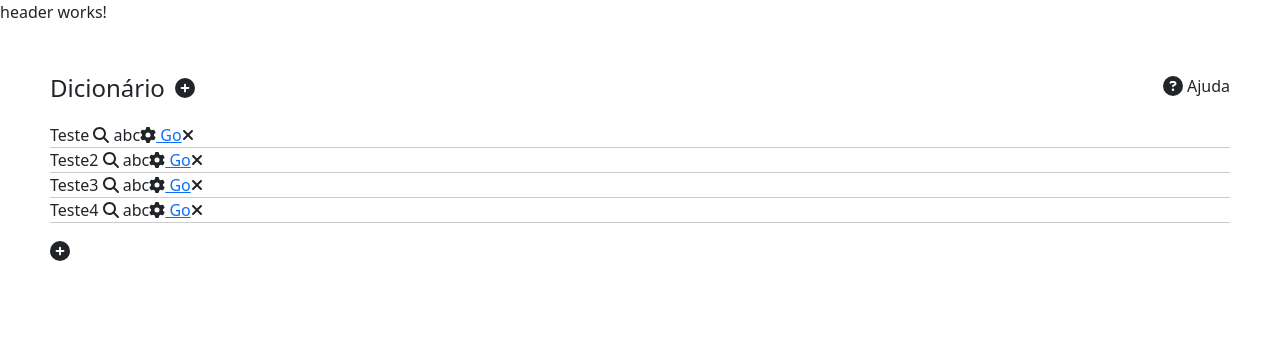
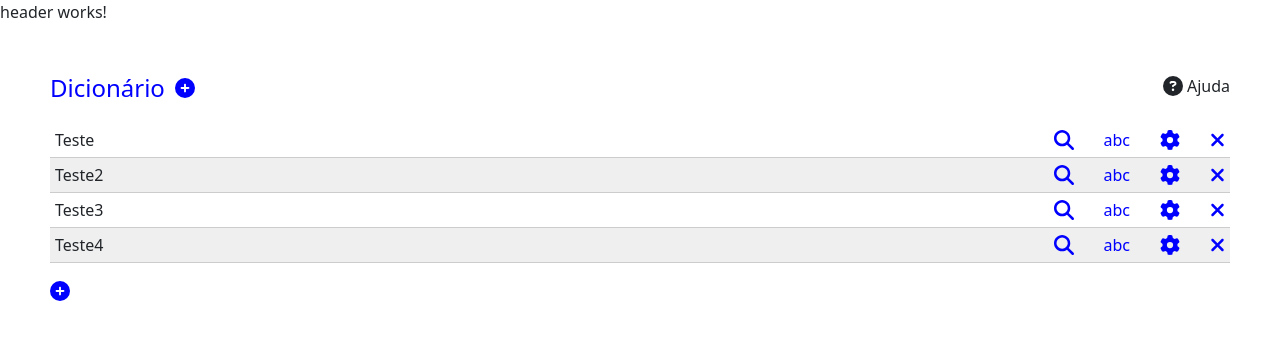
Before and after one commit to oscarvalini/estudo-angular, an Angular app: page /dicionarios in a window 1280 px wide. Shown: the top 340 px of the page. Built offline with nearby package versions, Linux system fonts and the light colour scheme.

Commit message:
Formulario dicionario

```diff
--- a/src/app/app.module.ts
+++ b/src/app/app.module.ts
@@ -9,6 +9,9 @@ import { DicionarioConsultaComponent } from './dicionario-consulta/dicionario-co
 import { DicionarioTextoComponent } from './dicionario-texto/dicionario-texto.component';
 import { BrowserAnimationsModule } from '@angular/platform-browser/animations';
 import { FontAwesomeModule } from '@fortawesome/angular-fontawesome';
+import { ModalAdicionarDicionarioComponent } from './modal-adicionar-dicionario/modal-adicionar-dicionario.component';
+import { ModalModule } from 'ngx-bootstrap/modal';
+import { ReactiveFormsModule } from '@angular/forms';
 
 @NgModule({
   declarations: [
@@ -17,12 +20,15 @@ import { FontAwesomeModule } from '@fortawesome/angular-fontawesome';
     DicionarioCadastroComponent,
     DicionarioConsultaComponent,
     DicionarioTextoComponent,
+    ModalAdicionarDicionarioComponent
   ],
   imports: [
     BrowserModule,
     AppRoutingModule,
     BrowserAnimationsModule,
-    FontAwesomeModule
+    FontAwesomeModule,
+    ModalModule.forRoot(),
+    ReactiveFormsModule
   ],
   providers: [],
   bootstrap: [AppComponent]
--- a/src/app/dicionario-cadastro/dicionario-cadastro.component.css
+++ b/src/app/dicionario-cadastro/dicionario-cadastro.component.css
@@ -10,6 +10,11 @@ main {
 .titulo {
     display: flex;
     align-items: center;
+    color: blue;
+}
+
+.botao-adicionar-dicionario {
+    color: blue;
 }
 
 .titulo--nome {
@@ -21,8 +26,33 @@ main {
     padding: 0;
 }
 
-.lista-dicionarios__item {
+.dicionario {
+    padding: 5px;
+    display: flex;
     list-style: none;
     margin: 0;
     border-bottom: 1px solid #CCC;
 }
+
+.dicionario:nth-child(even) {
+    background-color: #EFEFEF;
+}
+
+.dicionario-nome {
+    flex-grow: 1;
+}
+
+.dicionario-acao {
+    margin-left: 30px;
+    color: blue;
+    font-style: none;
+    text-decoration: none;
+}
+
+/* Modal de Cadastro do funcionário */
+
+.modal-header {
+    padding: 2px 10px;
+    background-color: blue;
+    color: white;
+}
--- a/src/app/dicionario-cadastro/dicionario-cadastro.component.html
+++ b/src/app/dicionario-cadastro/dicionario-cadastro.component.html
@@ -2,7 +2,8 @@
     <div class="parte-superior">
         <section class="titulo">
             <h1 class="titulo--nome">Dicionário</h1>
-            <fa-icon [icon]="iconeAdicionar" size="lg" (click)="adicionarDicionario()"></fa-icon>
+            <fa-icon class="botao-adicionar-dicionario" [icon]="iconeAdicionar" size="lg"
+                (click)="abreDicionarioForm(template)"></fa-icon>
         </section>
         <section>
             <fa-icon [icon]="iconeAjuda" size="lg"></fa-icon>
@@ -11,16 +12,30 @@
     </div>
 
     <ul class="lista-dicionarios">
-        <li *ngFor="let dicionario of dicionarios"
-        class="lista-dicionarios__item"
-        >
-            {{dicionario.nome}}
-            <fa-icon [icon]="iconeLupa"></fa-icon>
-            <a> abc</a>
-            <fa-icon [icon]="iconeEngrenagem"></fa-icon>
-            <a [routerLink]="['/dicionarios/', dicionario.codigo]"> Go</a>
-            <fa-icon [icon]="iconeExcluir" (click)="excluirDicionario(dicionario.codigo)"></fa-icon>
+        <li *ngFor="let dicionario of dicionarios" class="dicionario">
+            <span class="dicionario-nome">{{dicionario.nome}}</span>
+            <fa-icon class="dicionario-acao" [icon]="iconeLupa" [routerLink]="['/dicionarios/', dicionario.codigo]"
+                size="lg"></fa-icon>
+            <a class="dicionario-acao" routerLink="/dicionario/{{dicionario.codigo}}/palavras">abc</a>
+            <fa-icon class="dicionario-acao" [icon]="iconeEngrenagem" size="lg"></fa-icon>
+            <fa-icon class="dicionario-acao" [icon]="iconeExcluir" size="lg"
+                (click)="excluirDicionario(dicionario.codigo)"></fa-icon>
         </li>
     </ul>
-    <fa-icon [icon]="iconeAdicionar" size="lg" (click)="adicionarDicionario()"></fa-icon>
+    <fa-icon class="botao-adicionar-dicionario" [icon]="iconeAdicionar" size="lg" (click)="abreDicionarioForm(template)">
+    </fa-icon>
 </main>
+
+<ng-template #template>
+    <div class="modal-header">
+        <fa-icon [icon]="iconeEditar" size="lg"></fa-icon>
+        <h4 class="modal-title"> Dicionário</h4>
+        <fa-icon class="pull-right" aria-hidden="true" [icon]="iconeExcluir"(click)="modalRef?.hide()" size="lg"></fa-icon>
+    </div>
+    <div class="modal-body">
+        <form [formGroup]="dicionarioForm" (ngSubmit)="adicionarDicionario()">
+            <label class="form-label" for="titulo">Título</label>
+            <input class="form-control" type="text" formControlName="nome" name="titulo">
+        </form>
+    </div>
+</ng-template>
--- a/src/app/dicionario-cadastro/dicionario-cadastro.component.ts
+++ b/src/app/dicionario-cadastro/dicionario-cadastro.component.ts
@@ -1,7 +1,9 @@
-import { Component, OnInit } from '@angular/core';
+import { Component, OnInit, TemplateRef } from '@angular/core';
 import { DicionarioService } from '../dicionario.service';
 import { Dicionario } from './dicionario.inteface';
-import { faGear, faMagnifyingGlass, faPlusCircle, faQuestionCircle, faXmark } from '@fortawesome/free-solid-svg-icons';
+import { faGear, faMagnifyingGlass, faPencil, faPlusCircle, faQuestionCircle, faXmark } from '@fortawesome/free-solid-svg-icons';
+import { BsModalRef, BsModalService } from 'ngx-bootstrap/modal';
+import { FormBuilder, FormGroup, Validators } from '@angular/forms';
 
 @Component({
   selector: 'app-dicionario-cadastro',
@@ -15,19 +17,37 @@ export class DicionarioCadastroComponent implements OnInit {
   iconeEngrenagem = faGear;
   iconeAjuda = faQuestionCircle;
   iconeExcluir = faXmark;
+  iconeEditar = faPencil;
+
+  modalRef?: BsModalRef;
 
   dicionarios: Dicionario[] = [];
 
+  dicionarioForm = this.formBuilder.group({
+    codigo: [''],
+    nome: ['', Validators.required],
+    corBotao: ['#000000', Validators.required],
+    corBotaoFonte: ['#FFFFFF', Validators.required],
+    corTitulo: ['#FFFFFF', Validators.required],
+    corIcone: ['#FFFFFF', Validators.required]
+  })
+
   constructor(
-    private dicionarioService: DicionarioService
+    private dicionarioService: DicionarioService,
+    private modalService: BsModalService,
+    private formBuilder: FormBuilder
   ) {}
 
   ngOnInit(): void {
     this.dicionarios = [...this.dicionarioService.buscaTodos()];
   }
 
+  abreDicionarioForm(template: TemplateRef<any>) {
+    this.modalRef = this.modalService.show(template);
+  }
+
   adicionarDicionario() {
-    console.log('abre modal dicionário');
+    console.log('adicionando Funcionário');
   }
 
   excluirDicionario(codigoDicionario: Number) {
--- /dev/null
+++ b/src/app/modal-adicionar-dicionario/modal-adicionar-dicionario.component.html
@@ -0,0 +1 @@
+<p>modal-adicionar-dicionario works!</p>
--- /dev/null
+++ b/src/app/modal-adicionar-dicionario/modal-adicionar-dicionario.component.ts
@@ -0,0 +1,15 @@
+import { Component, OnInit } from '@angular/core';
+
+@Component({
+  selector: 'app-modal-adicionar-dicionario',
+  templateUrl: './modal-adicionar-dicionario.component.html',
+  styleUrls: ['./modal-adicionar-dicionario.component.css']
+})
+export class ModalAdicionarDicionarioComponent implements OnInit {
+
+  constructor() { }
+
+  ngOnInit(): void {
+  }
+
+}
```
Also changed, not shown: src/app/modal-adicionar-dicionario/modal-adicionar-dicionario.component.css (added), 1 other file (tests, documents, lock files or other folders).
